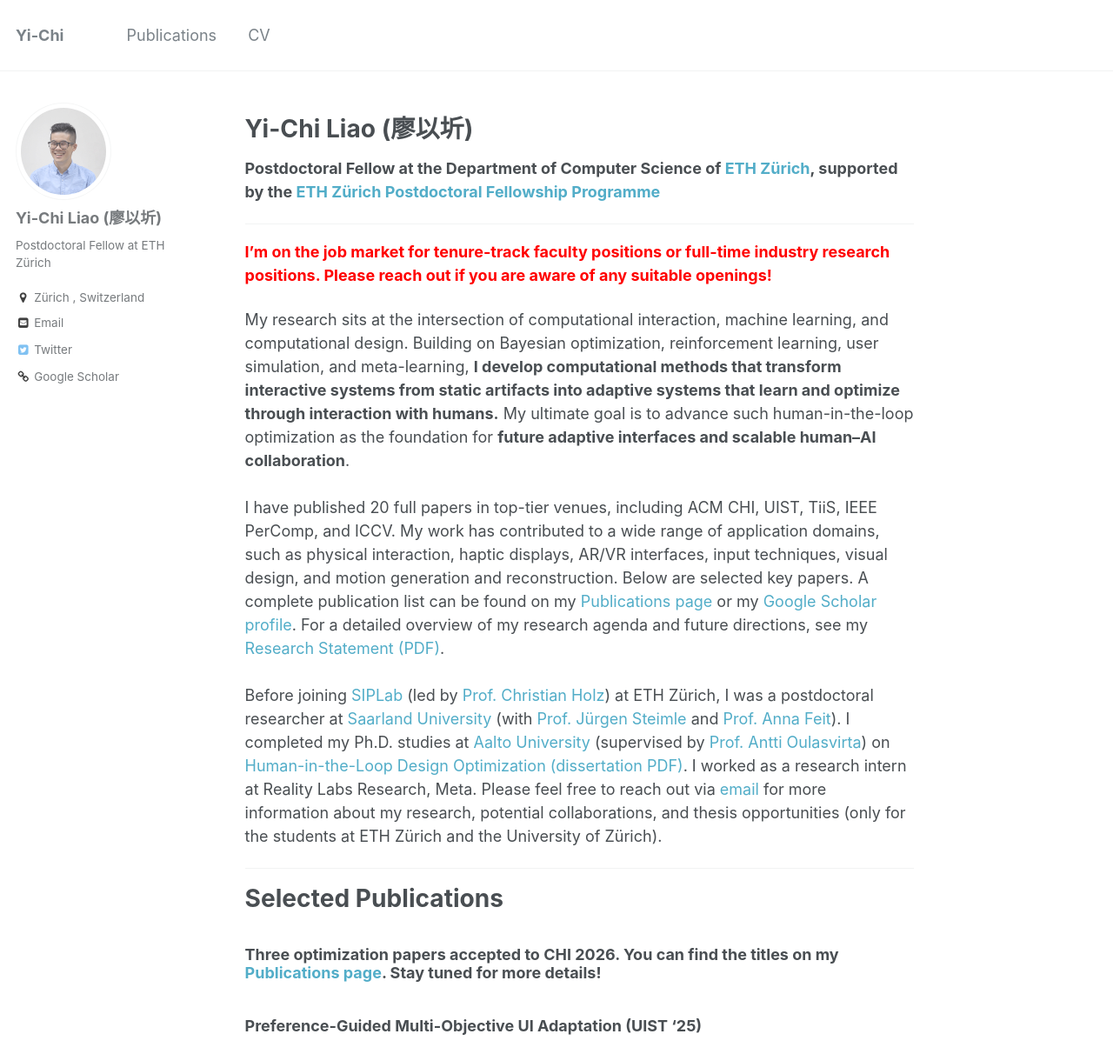
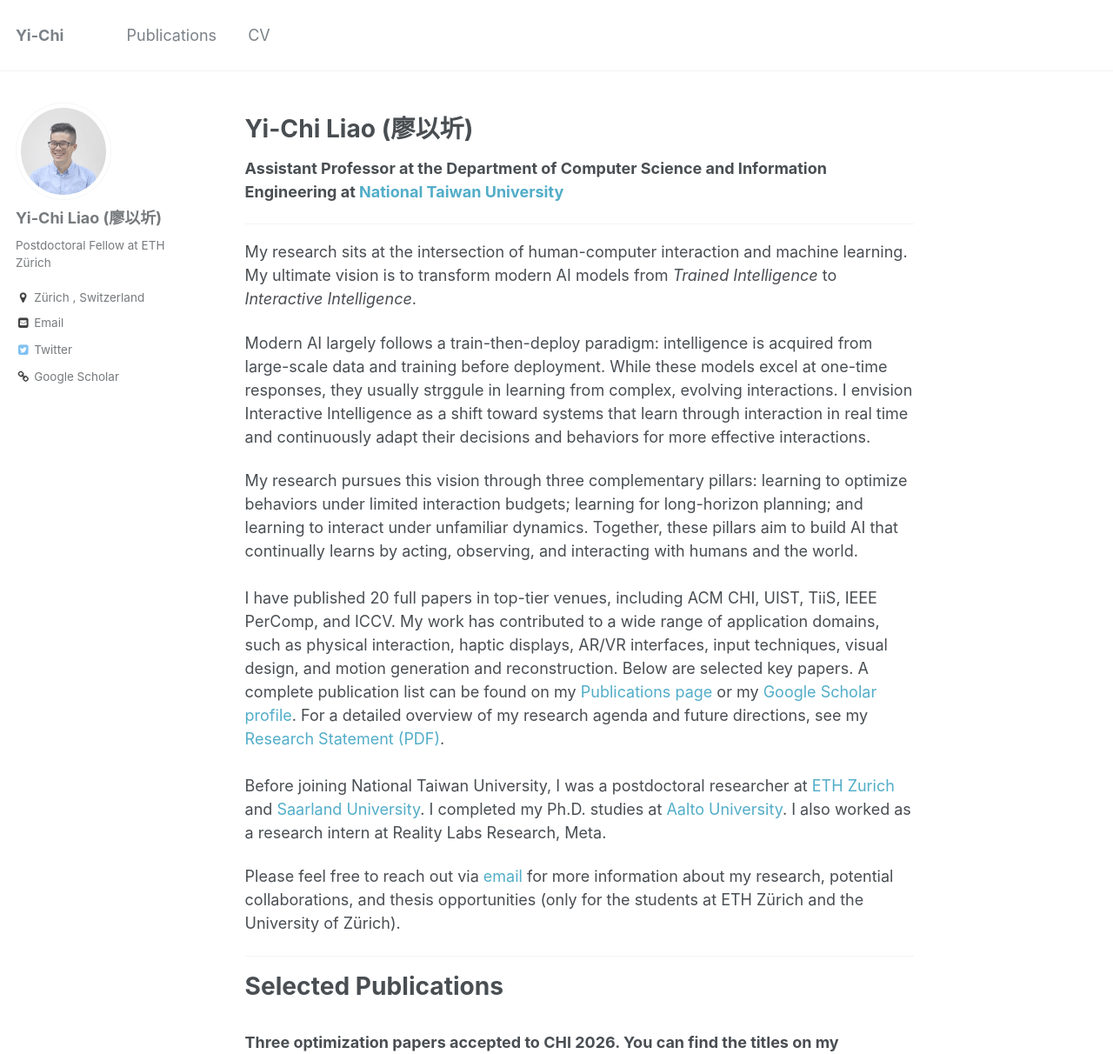
Before and after one commit to yichiliao/yichiliao.github.io, a Jekyll site: the page built from _pages/about.md, in a window 1280 px wide and 1400 px high, cut to the strip 0-1212 px from the top of the window. Shown: the whole strip at 87% size. Built offline with Jekyll 4.4.1, drawn with Linux system fonts in a browser that asks for light colours.

Commit message:
update about

```diff
--- a/_pages/about.md
+++ b/_pages/about.md
@@ -8,15 +8,17 @@
   - /about.html
 ---
 # **Yi-Chi Liao (廖以圻)**
-**Postdoctoral Fellow at the Department of Computer Science of [ETH Zürich](https://ethz.ch/en.html), supported by the [ETH Zürich Postdoctoral Fellowship Programme](https://grantsoffice.ethz.ch/funding-opportunities/internal/eth-fellowships.html)**
+**Assistant Professor at the Department of Computer Science and Information Engineering at [National Taiwan University](https://www.ntu.edu.tw/english/)**
 
 ------
 
-<span style="color: red;">**I’m on the job market for tenure-track faculty positions or full-time industry research positions. Please reach out if you are aware of any suitable openings!**</span>
 
-My research sits at the intersection of computational interaction, machine learning, and computational design.
-Building on Bayesian optimization, reinforcement learning, user simulation, and meta-learning, **I develop computational methods that transform interactive systems from static artifacts into adaptive systems that learn and optimize through interaction with humans.**
-My ultimate goal is to advance such human-in-the-loop optimization as the foundation for **future adaptive interfaces and scalable human–AI collaboration**.
+My research sits at the intersection of human-computer interaction and machine learning.
+My ultimate vision is to transform modern AI models from *Trained Intelligence* to *Interactive Intelligence*.
+
+Modern AI largely follows a train-then-deploy paradigm: intelligence is acquired from large-scale data and training before deployment. While these models excel at one-time responses, they usually strggule in learning from complex, evolving interactions. I envision Interactive Intelligence as a shift toward systems that learn through interaction in real time and continuously adapt their decisions and behaviors for more effective interactions.
+
+My research pursues this vision through three complementary pillars: learning to optimize behaviors under limited interaction budgets; learning for long-horizon planning; and learning to interact under unfamiliar dynamics. Together, these pillars aim to build AI that continually learns by acting, observing, and interacting with humans and the world.
 <br>
 <br>
 I have published 20 full papers in top-tier venues, including ACM CHI, UIST, TiiS, IEEE PerComp, and ICCV.
@@ -25,7 +27,8 @@
 For a detailed overview of my research agenda and future directions, see my [Research Statement (PDF)](https://yichiliao.com/files/Research-Statement_LIAO.pdf).
 <br>
 <br>
-Before joining [SIPLab](https://siplab.org/) (led by [Prof. Christian Holz](https://www.christianholz.net/)) at ETH Zürich, I was a postdoctoral researcher at [Saarland University](https://www.uni-saarland.de/en/home.html) (with [Prof. Jürgen Steimle](https://hci.cs.uni-saarland.de/people/juergen-steimle/) and [Prof. Anna Feit](http://annafeit.de/)). I completed my Ph.D. studies at [Aalto University](https://www.aalto.fi/en) (supervised by [Prof. Antti Oulasvirta](https://users.aalto.fi/~oulasvir/)) on [Human-in-the-Loop Design Optimization (dissertation PDF)](https://drive.google.com/file/d/1UcH6LuV7GiyRMvrVb9EZ34z-FeGPDBS7/view?usp=sharing). I worked as a research intern at Reality Labs Research, Meta.
+Before joining National Taiwan University, I was a postdoctoral researcher at [ETH Zurich](https://ethz.ch/en.html) and [Saarland University](https://www.uni-saarland.de/en/home.html). I completed my Ph.D. studies at [Aalto University](https://www.aalto.fi/en). I also worked as a research intern at Reality Labs Research, Meta.
+
 Please feel free to reach out via [email](mailto:yichi.liao@inf.ethz.ch) for more information about my research, potential collaborations, and thesis opportunities (only for the students at ETH Zürich and the University of Zürich).
 
 
```
